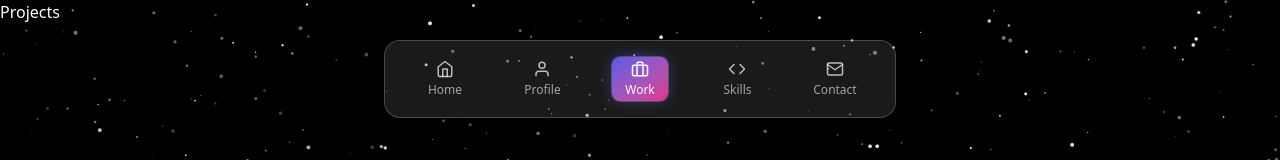
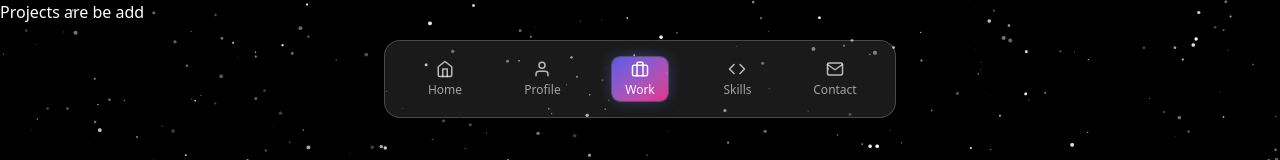
Before and after one commit to Dharmaraj001/Portfolio, a React (Vite) app in the folder client/: page /projects in a window 1280 px wide. Shown: the top 160 px of the page. Built offline with nearby package versions, Linux system fonts and the light colour scheme.

Commit message:
project file created

```diff
--- a/client/src/Components/Projects/Projects.jsx
+++ b/client/src/Components/Projects/Projects.jsx
@@ -2,7 +2,7 @@ import React from 'react'
 
 const Projects = () => {
     return(
-        <h1>Projects</h1>
+        <h1>Projects are be add</h1>
     )
 }
 
```
